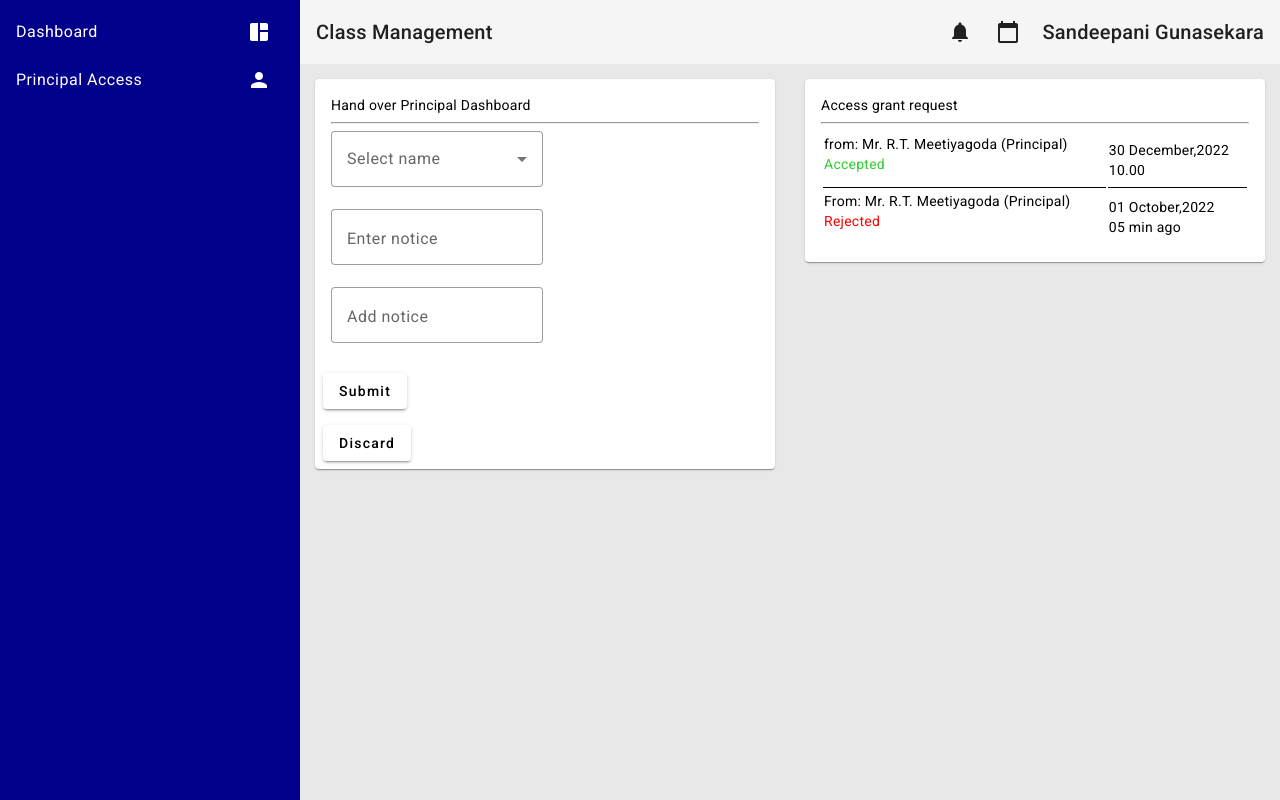
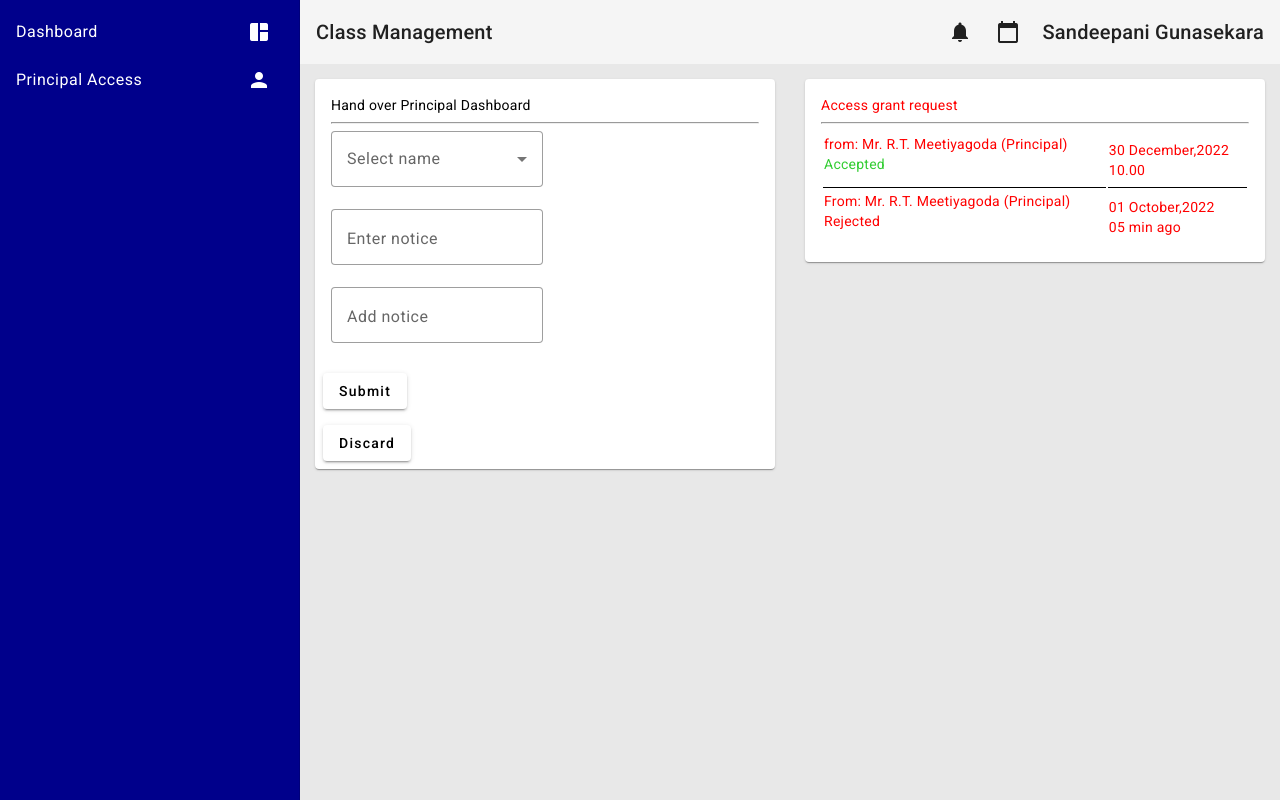
Before and after one commit to codingPentagon/ZoneEd, an Angular app in the folder frontend/: page /accessgrant in a window 1280 px wide. Built offline with nearby package versions, Linux system fonts and the light colour scheme.

Commit message:
Updated css in pricipal access

```diff
--- a/frontend/src/app/acs-grant-prin/acs-grant-prin.component.css
+++ b/frontend/src/app/acs-grant-prin/acs-grant-prin.component.css
@@ -17,6 +17,7 @@ mat-card{
 
 .right{
   flex: 1;
+  color: red;
 }
 
 .spacer{
--- a/frontend/src/app/acs-grant-prin/acs-grant-prin.component.html
+++ b/frontend/src/app/acs-grant-prin/acs-grant-prin.component.html
@@ -63,7 +63,7 @@
 
 
             <tr>
-              <td >From: Mr. R.T. Meetiyagoda (Principal)<br><p style="color:red">Rejected</p></td>
+              <td class="test" >From: Mr. R.T. Meetiyagoda (Principal)<br><p style="color:red">Rejected</p></td>
               <td>01 October,2022<br>05 min ago</td>
             </tr>
 
```
